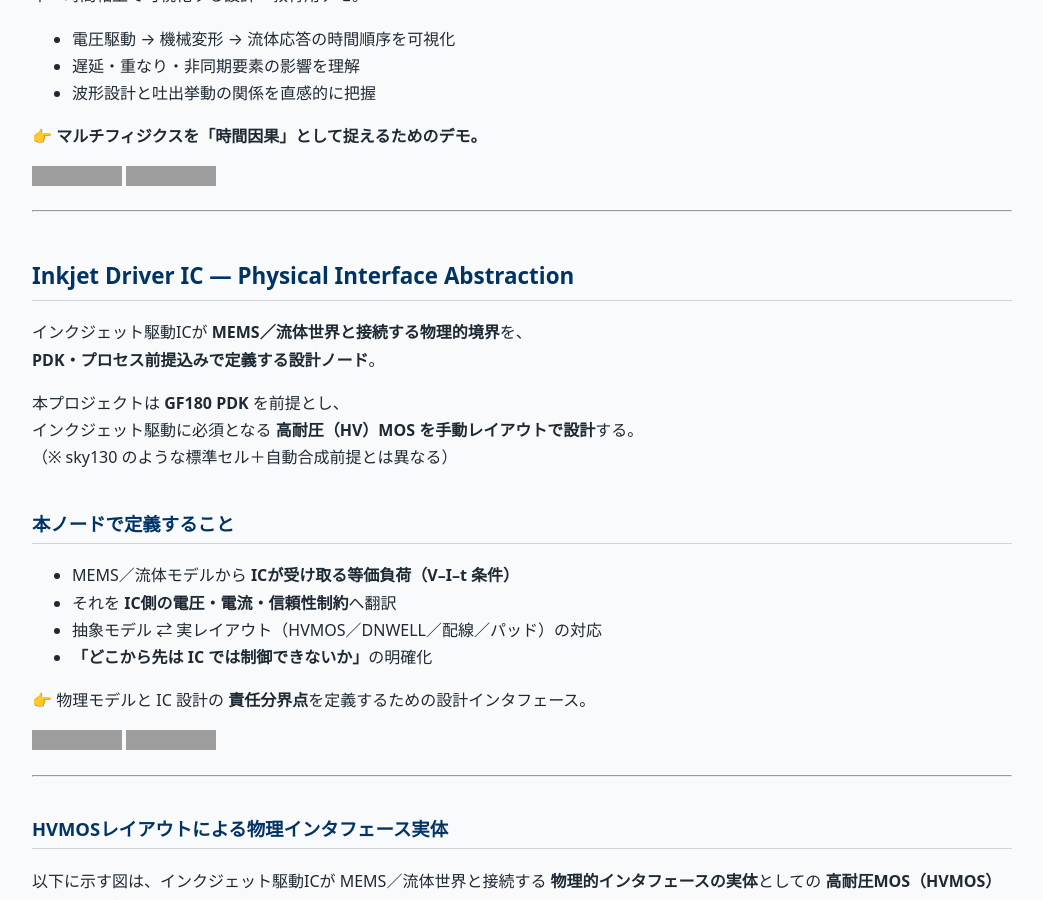
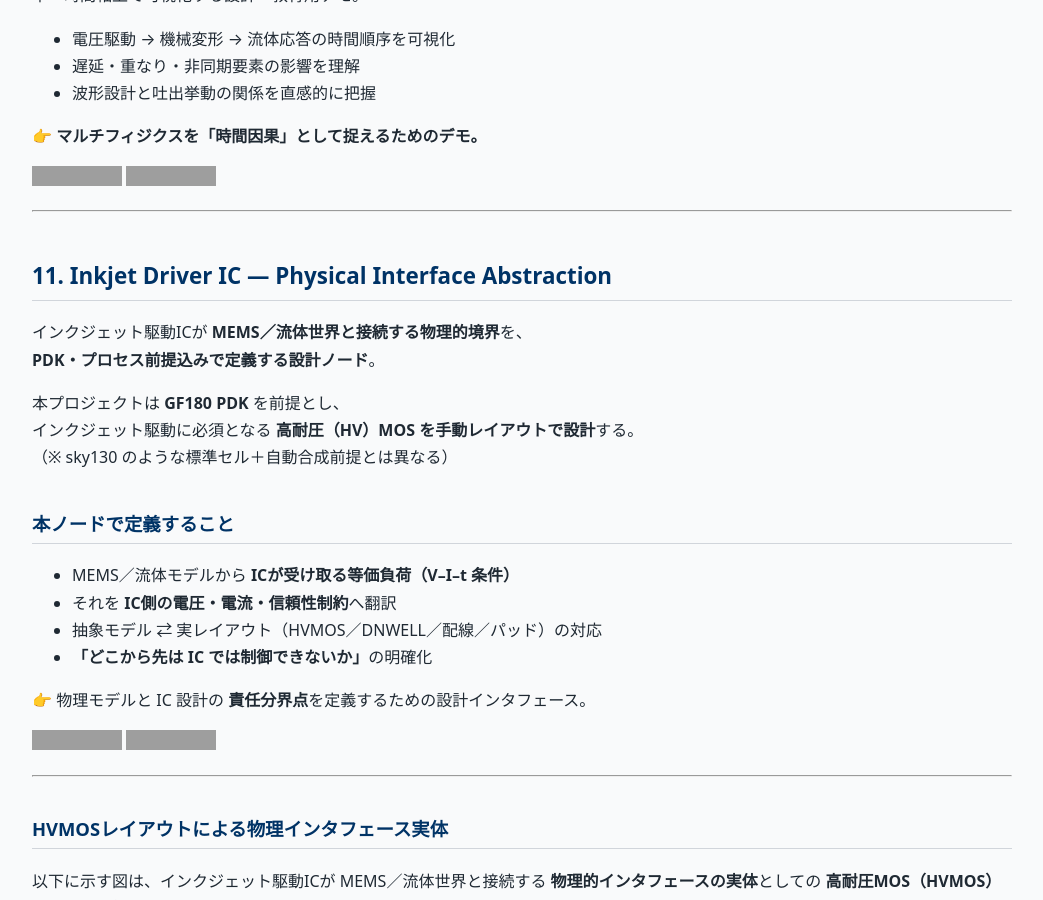
Before and after one commit to Samizo-AITL/Samizo-AITL.github.io, a Jekyll site: the page built from portal/index.md, in a window 1280 px wide and 900 px high, scrolled down 17226 px, cut to the strip 0-900 px from the top of the window. Shown: the whole strip, without its empty margins (118-1161 px from the left). Built offline with Jekyll 4.4.1, drawn with Linux system fonts in a browser that asks for light colours; grey boxes are pictures that could not be loaded.

Commit message:
Update index.md

```diff
--- a/portal/index.md
+++ b/portal/index.md
@@ -516,7 +516,7 @@ PID + FSM による制御動作が仕様通りであることを確認。
 
 ---
 
-## Inkjet Driver IC — Physical Interface Abstraction
+## 11. Inkjet Driver IC — Physical Interface Abstraction
 
 インクジェット駆動ICが **MEMS／流体世界と接続する物理的境界**を、
 **PDK・プロセス前提込みで定義する設計ノード**。
```
